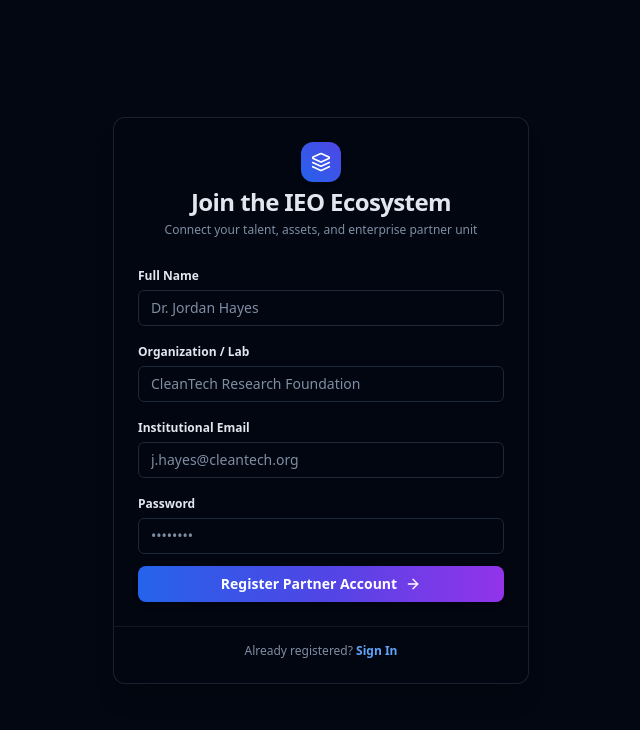
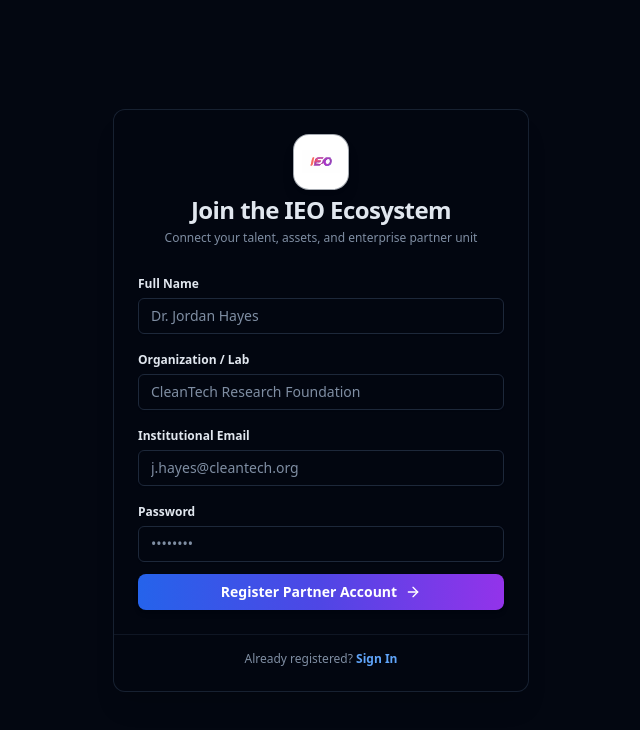
Before and after one commit to Aliff00/ieo-hub, a Next.js app: page /register in a window 1280 px wide. Shown: the top 730 px of the page, without its empty margins (319-959 px from the left). Built offline with nearby package versions, Linux system fonts and the light colour scheme.

Commit message:
feat(branding): integrate official IEO logo across topbar, sidebar, auth, landing, and favicon

```diff
--- a/src/app/(auth)/login/page.tsx
+++ b/src/app/(auth)/login/page.tsx
@@ -2,8 +2,9 @@
 
 import { useState } from "react";
 import Link from "next/link";
+import Image from "next/image";
 import { signIn } from "next-auth/react";
-import { Layers, ArrowRight } from "lucide-react";
+import { ArrowRight } from "lucide-react";
 import { Button } from "@/components/ui/button";
 import { Input } from "@/components/ui/input";
 import { Card, CardContent, CardDescription, CardFooter, CardHeader, CardTitle } from "@/components/ui/card";
@@ -28,10 +29,17 @@ export default function LoginPage() {
     <div className="container flex min-h-screen max-w-md items-center justify-center py-12 px-4 mx-auto">
       <Card className="w-full border-border/80 bg-card/80 backdrop-blur shadow-xl">
         <CardHeader className="space-y-1 text-center">
-          <div className="mx-auto flex h-10 w-10 items-center justify-center rounded-xl bg-gradient-to-tr from-blue-600 to-indigo-600 text-white shadow-md">
-            <Layers className="h-5 w-5" />
+          <div className="mx-auto flex h-14 w-14 items-center justify-center rounded-2xl bg-white p-2 shadow-lg border border-border/40 overflow-hidden">
+            <Image
+              src="/logo.svg"
+              alt="IEO Hub Logo"
+              width={56}
+              height={56}
+              className="object-contain w-full h-full"
+              priority
+            />
           </div>
-          <CardTitle className="text-2xl font-bold tracking-tight mt-2">
+          <CardTitle className="text-2xl font-bold tracking-tight mt-3">
             IEO Hub Platform
           </CardTitle>
           <CardDescription className="text-xs">
--- a/src/app/(auth)/register/page.tsx
+++ b/src/app/(auth)/register/page.tsx
@@ -2,7 +2,8 @@
 
 import { useState } from "react";
 import Link from "next/link";
-import { Layers, ArrowRight } from "lucide-react";
+import Image from "next/image";
+import { ArrowRight } from "lucide-react";
 import { Button } from "@/components/ui/button";
 import { Input } from "@/components/ui/input";
 import { Card, CardContent, CardDescription, CardFooter, CardHeader, CardTitle } from "@/components/ui/card";
@@ -22,10 +23,17 @@ export default function RegisterPage() {
     <div className="container flex min-h-screen max-w-md items-center justify-center py-12 px-4 mx-auto">
       <Card className="w-full border-border/80 bg-card/80 backdrop-blur shadow-xl">
         <CardHeader className="space-y-1 text-center">
-          <div className="mx-auto flex h-10 w-10 items-center justify-center rounded-xl bg-gradient-to-tr from-blue-600 to-indigo-600 text-white shadow-md">
-            <Layers className="h-5 w-5" />
+          <div className="mx-auto flex h-14 w-14 items-center justify-center rounded-2xl bg-white p-2 shadow-lg border border-border/40 overflow-hidden">
+            <Image
+              src="/logo.svg"
+              alt="IEO Hub Logo"
+              width={56}
+              height={56}
+              className="object-contain w-full h-full"
+              priority
+            />
           </div>
-          <CardTitle className="text-2xl font-bold tracking-tight mt-2">
+          <CardTitle className="text-2xl font-bold tracking-tight mt-3">
             Join the IEO Ecosystem
           </CardTitle>
           <CardDescription className="text-xs">
--- a/src/app/layout.tsx
+++ b/src/app/layout.tsx
@@ -6,6 +6,11 @@ export const metadata: Metadata = {
   title: "IEO Hub | Innovation, Ecosystem, and Orchestration Platform",
   description:
     "Unified digital operating system connecting talent, technology assets, and enterprise partners through structured innovation lifecycles.",
+  icons: {
+    icon: "/logo.svg",
+    shortcut: "/logo.svg",
+    apple: "/logo.svg",
+  },
 };
 
 export default function RootLayout({
--- a/src/app/page.tsx
+++ b/src/app/page.tsx
@@ -1,4 +1,5 @@
 import Link from "next/link";
+import Image from "next/image";
 import {
   Layers,
   Lightbulb,
@@ -17,9 +18,16 @@ export default function HomePage() {
   return (
     <div className="min-h-screen bg-background text-foreground flex flex-col">
       <header className="sticky top-0 z-50 w-full border-b border-border/40 bg-background/95 backdrop-blur px-6 h-16 flex items-center justify-between">
-        <div className="flex items-center space-x-2.5">
-          <div className="h-9 w-9 rounded-xl bg-gradient-to-tr from-blue-600 to-indigo-600 flex items-center justify-center text-white font-bold shadow-md shadow-blue-500/20">
-            <Layers className="h-5 w-5" />
+        <div className="flex items-center space-x-3">
+          <div className="relative h-10 w-10 rounded-xl bg-white p-1.5 flex items-center justify-center shadow-md border border-border/40 overflow-hidden">
+            <Image
+              src="/logo.svg"
+              alt="IEO Hub Logo"
+              width={40}
+              height={40}
+              className="object-contain w-full h-full"
+              priority
+            />
           </div>
           <div>
             <span className="font-bold text-lg text-foreground tracking-tight">IEO Hub</span>
--- a/src/components/shared/sidebar.tsx
+++ b/src/components/shared/sidebar.tsx
@@ -1,6 +1,7 @@
 "use client";
 
 import Link from "next/link";
+import Image from "next/image";
 import { usePathname } from "next/navigation";
 import {
   LayoutDashboard,
@@ -9,7 +10,6 @@ import {
   GitBranch,
   TrendingUp,
   Settings,
-  Layers,
   ArrowUpRight
 } from "lucide-react";
 import { cn } from "@/lib/utils";
@@ -29,9 +29,17 @@ export function Sidebar() {
   return (
     <aside className="w-64 border-r border-border bg-card/60 flex flex-col h-[calc(100vh-4rem)] sticky top-16 select-none">
       <div className="p-4 border-b border-border/40">
-        <div className="flex items-center space-x-2 px-2 py-1.5 rounded-lg bg-primary/10 text-primary border border-primary/20">
-          <Layers className="h-4 w-4" />
-          <div className="text-xs font-semibold">Orchestration OS v2.4</div>
+        <div className="flex items-center space-x-2.5 px-2.5 py-1.5 rounded-lg bg-card/90 text-foreground border border-border/60 shadow-sm">
+          <div className="relative h-5 w-5 rounded bg-white p-0.5 flex items-center justify-center overflow-hidden shrink-0">
+            <Image
+              src="/logo.svg"
+              alt="IEO Logo"
+              width={20}
+              height={20}
+              className="object-contain w-full h-full"
+            />
+          </div>
+          <div className="text-xs font-semibold">Orchestration OS <span className="text-[10px] text-blue-400 font-normal">v2.4</span></div>
         </div>
       </div>
 
--- a/src/components/shared/topbar.tsx
+++ b/src/components/shared/topbar.tsx
@@ -1,6 +1,7 @@
 "use client";
 
 import Link from "next/link";
+import Image from "next/image";
 import { Bell, ShieldCheck } from "lucide-react";
 import { Button } from "@/components/ui/button";
 import { Badge } from "@/components/ui/badge";
@@ -9,9 +10,16 @@ export function Topbar() {
   return (
     <header className="sticky top-0 z-40 w-full border-b border-border bg-background/95 backdrop-blur px-6 h-16 flex items-center justify-between">
       <div className="flex items-center space-x-4">
-        <Link href="/" className="flex items-center space-x-2">
-          <div className="h-8 w-8 rounded-lg bg-gradient-to-tr from-blue-600 to-indigo-600 flex items-center justify-center text-white font-bold text-sm shadow">
-            IEO
+        <Link href="/" className="flex items-center space-x-3 group">
+          <div className="relative h-9 w-9 rounded-lg bg-white p-1 flex items-center justify-center shadow-sm border border-border/40 overflow-hidden group-hover:scale-105 transition-transform">
+            <Image
+              src="/logo.svg"
+              alt="IEO Hub Logo"
+              width={36}
+              height={36}
+              className="object-contain w-full h-full"
+              priority
+            />
           </div>
           <div>
             <span className="font-bold text-base text-foreground tracking-tight">IEO Hub</span>
```
Also changed, not shown: public/logo.svg (added).
